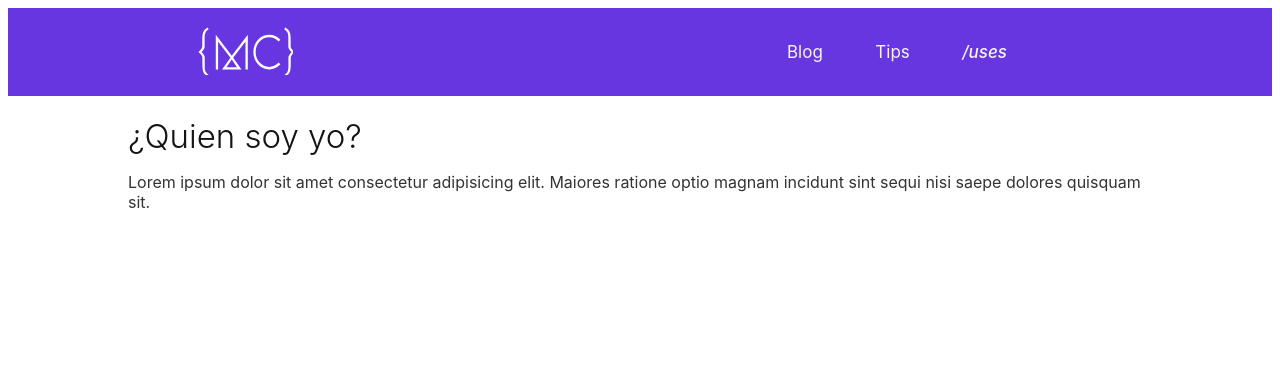
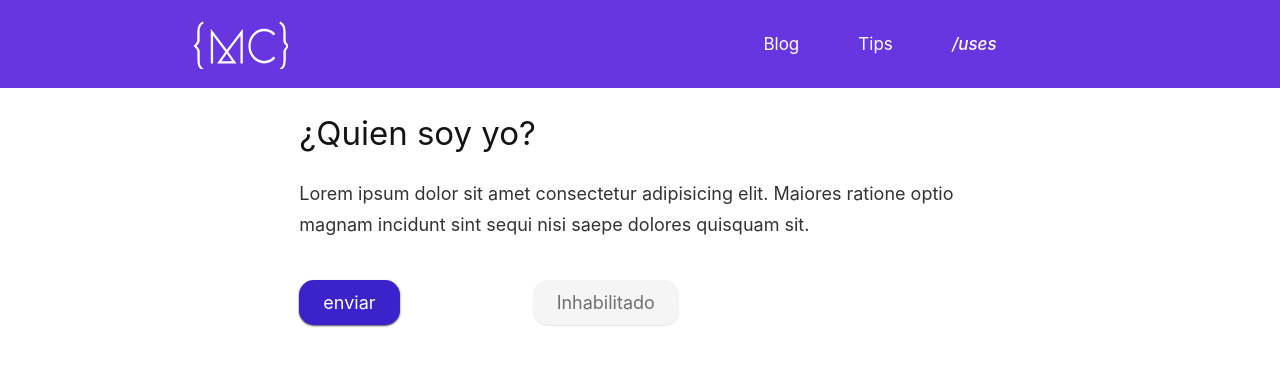
Before and after one commit to michventura/ddiv, a website built with Parcel: page index.html in a window 1280 px wide. Built offline with nearby package versions, Linux system fonts and the light colour scheme; a web font is replaced by a local one.

Commit message:
Component based system styles

```diff
--- a/index.html
+++ b/index.html
@@ -8,7 +8,6 @@
     <link rel="stylesheet" href="reset.min.css" />
     <link rel="stylesheet" href="style.css" />
   </head>
-  <body>
   <body>
     <header class="header" role="banner">
       <a href="/">
@@ -23,13 +22,18 @@
       </nav>
     </header>
     <main class="main">
-        <h2>¿Quien soy yo?</h2>
-        <p>
-          Lorem ipsum dolor sit amet consectetur adipisicing elit. Maiores
-          ratione optio magnam incidunt sint sequi nisi saepe dolores quisquam
-          sit.
+      <h2 class="main__title">¿Quien soy yo?</h2>
+      <p class="main__description">
+        Lorem ipsum dolor sit amet consectetur adipisicing elit. Maiores ratione
+        optio magnam incidunt sint sequi nisi saepe dolores quisquam sit.
       </p>
+      <div>
+        <!-- inline styles para testing TODO: quitar -->
+        <button style="margin-top: 5vh;">enviar</button>
+        <!-- inline styles & elemento para testing TODO: quitar -->
+        <span style="margin-right: 10vw;"></span>
+        <button class="disabled">Inhabilitado</button>
+      </div>
     </main>
   </body>
-  </body>
 </html>
--- /dev/null
+++ b/reset.min.css
@@ -0,0 +1 @@
+*,*::before,*::after{box-sizing:border-box}ul[class],ol[class]{padding:0}body,h1,h2,h3,h4,p,ul[class],ol[class],figure,blockquote,dl,dd{margin:0}html{scroll-behavior:smooth}body{min-height:100vh;text-rendering:optimizeSpeed;line-height:1.5}ul[class],ol[class]{list-style:none}a:not([class]){text-decoration-skip-ink:auto}img,picture{max-width:100%;display:block}article>*+*{margin-top:1em}input,button,textarea,select{font:inherit}img:not([alt]){filter:blur(10px)}@media(prefers-reduced-motion:reduce){*{animation-duration:.01ms !important;animation-iteration-count:1 !important;transition-duration:.01ms !important;scroll-behavior:auto !important}}
--- a/style.css
+++ b/style.css
@@ -1,10 +1,4 @@
 /* Tipografía */
-/*
-@font-face {
-  font-family: "Inter";
-  src: url("./assets/fonts/Inter.ttf") format("truetype");
-}
-*/
 @import url("https://rsms.me/inter/inter.css");
 
 /****************************************
@@ -13,26 +7,39 @@
 :root {
   /* Colores */
   --primario: #6836e1;
-  --primario-light: #9b76eb;
-  --primario-dark: #3b22cb;
+  --primario-claro: #9b76eb;
+  --primario-fuerte: #3b22cb;
   --secundario: #00e6ff;
-  --secundario-light: #6effff;
-  --secundario-dark: #00b2cc;
-  --text: #333333;
-  --text-light: #707070;
-  --text-dark: #141414;
-  --accent: #e16936;
-  --accent-light: #ed8255;
-  --accent-dark: #c55c2f;
-  --link-white: #f5f5f5;
-  --link-hover: #ffffff;
+  --secundario-claro: #6effff;
+  --secundario-fuerte: #00b2cc;
+  --negro: #333333;
+  --negro-claro: #707070;
+  --negro-fuerte: #141414;
+  --naranja: #e16936;
+  --naranja-claro: #ed8255;
+  --naranja-fuerte: #c55c2f;
+  --blanco-claro: #f5f5f5;
+  --blanco: #ffffff;
+  --outline: var(--primario) dotted 2px;
+  /* Intención de los colores */
+  --textosColor: var(--negro);
+  --headingsColor: var(--negro-fuerte);
+  --backgroundColor: var(--blanco);
+  --backgroundColorHeader: var(--primario);
   /* Tipografía */
-  --font-family: "Inter", sans-serif;
+  --font-family: "Inter";
+  font-size: 112.5%; /* Tipografía default de textos en 18px en lugar de 16px, 100% = 16px & 112.5% = 18px */
   --h1: 40px;
   --h2: 33px;
   --h3: 27px;
   --h4: 24px;
   --h5: 19px;
+  /* Elevaciones & transiciones */
+  --box-shadow: 0 1px 2px rgba(0, 0, 0, 0.7);
+  --box-shadow-disabled: 0 1px 1px rgba(0, 0, 0, 0.1);
+  --transition: all 0.4s ease-in-out;
+  /* Componentes */
+  --headerHeight: 11vh;
 }
 
 /****************************************
@@ -45,8 +52,8 @@ html {
 
 body {
   font-family: inherit;
-  font-size: 100%;
-  color: var(--text);
+  color: var(--textosColor);
+  background-color: var(--backgroundColor);
 }
 
 h1,
@@ -54,7 +61,7 @@ h2,
 h3,
 h4,
 h5 {
-  color: var(--text-dark);
+  color: var(--headingsColor);
 }
 
 h1 {
@@ -77,14 +84,55 @@ h5 {
   font-size: var(--h5);
 }
 
+a {
+  text-decoration: none;
+  transition: var(--transition);
+}
+
+a:hover {
+  text-decoration: underline;
+}
+
+button {
+  --buttonColor: var(--primario-fuerte);
+  appearance: none;
+  color: var(--blanco);
+  background-color: var(--buttonColor);
+  border: none;
+  border-radius: 15px;
+  padding: 9px 24px;
+  box-shadow: var(--box-shadow);
+  transition: var(--transition);
+}
+
+button:hover {
+  background-color: var(--primario-claro);
+  box-shadow: none;
+  transform: translate(0, -1px);
+  cursor: pointer;
+}
+
+button.disabled {
+  --buttonColor: var(--blanco-claro);
+  color: var(--negro-claro);
+  box-shadow: var(--box-shadow-disabled);
+  transition: initial; /* reseteamos el  valor de transicion  en el boton disabled */
+}
+
+button.disabled:hover {
+  background-color: var(--blanco-claro);
+  transform: none;
+  cursor: not-allowed;
+}
+
 /****************************************
 *    Componentes
 *****************************************/
 .header {
   display: flex;
   align-items: center;
-  height: 11vh;
-  background: var(--primario);
+  height: var(--headerHeight);
+  background: var(--backgroundColorHeader);
 }
 
 .header > * {
@@ -98,7 +146,7 @@ h5 {
 
 .header img {
   margin: auto;
-  transition: all 0.4s ease-out;
+  transition: var(--transition);
 }
 
 .header img:hover {
@@ -124,29 +172,31 @@ la propiedad de font-variation-settings (dependiendo el typeface) los siguientes
 
 .menu a {
   font-size: 17px;
-  text-decoration: none;
-  color: var(--link-white);
-  transition: all 0.4s ease-out;
+  color: var(--blanco);
 }
 
 .menu a:hover {
-  color: var(--link-hover);
-  text-decoration: underline;
+  color: var(--blanco);
 }
 
 .main {
-  margin: 0 auto;
-  width: 80vw;
+  width: 60ch;
+  margin-left: auto;
+  margin-right: auto;
 }
 
-.main h2 {
-  font-weight: 300;
-  margin: 20px 0 0;
+.main__title {
+  margin: 1ch 0;
+  font-weight: 400;
+}
+
+.main__description {
+  line-height: 1.7;
 }
 
 /****************************************
-*    Helpers
+*    Utilidades
 *****************************************/
-[dots] {
-  outline: rgba(255, 0, 0, 0.75) dotted 2px;
+[outline] {
+  outline: var(--outline);
 }
```
Also changed, not shown: package.json (added, +15 -0 lines). Lines whose indentation alone changed are shown as unchanged.
